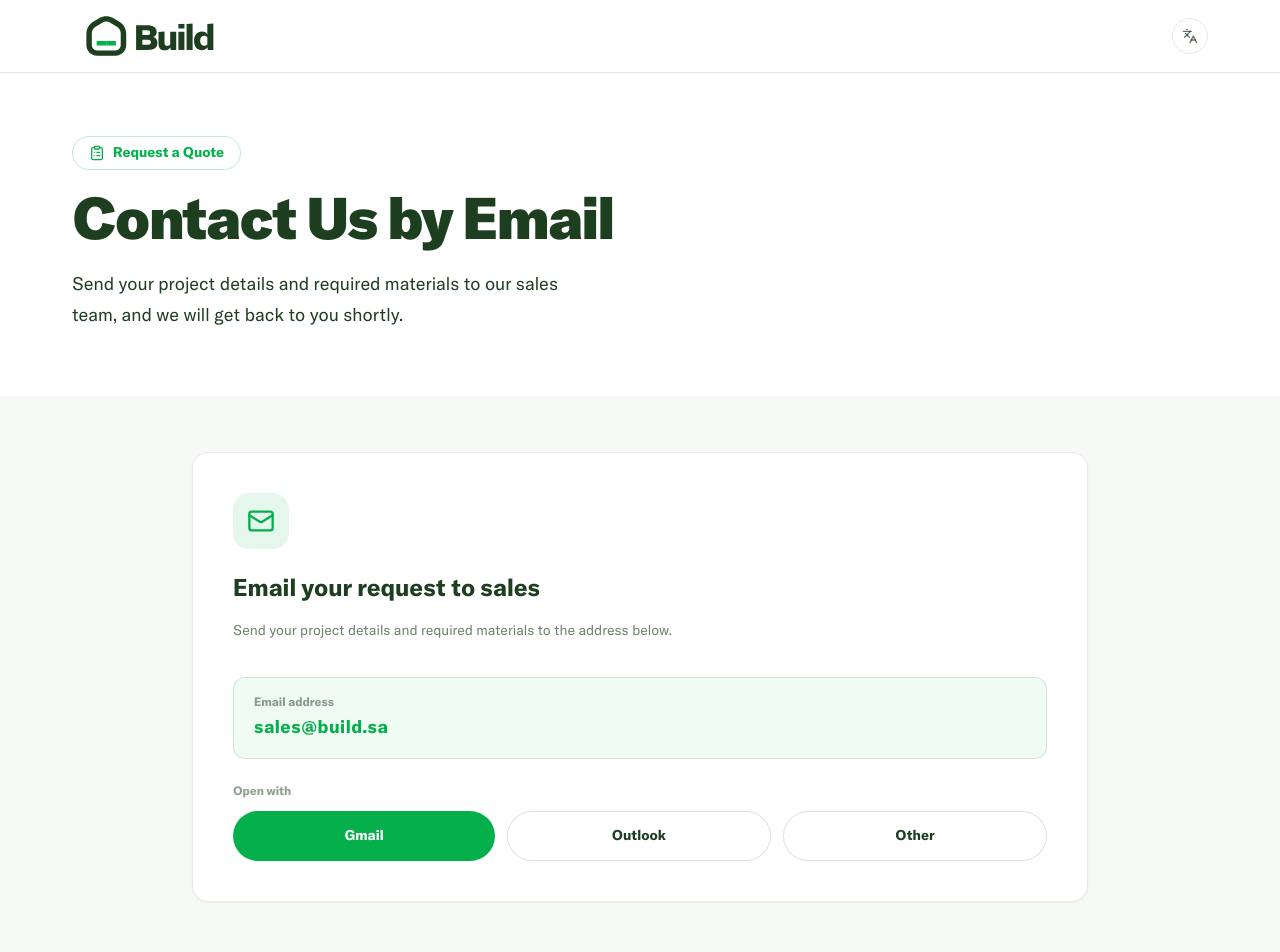
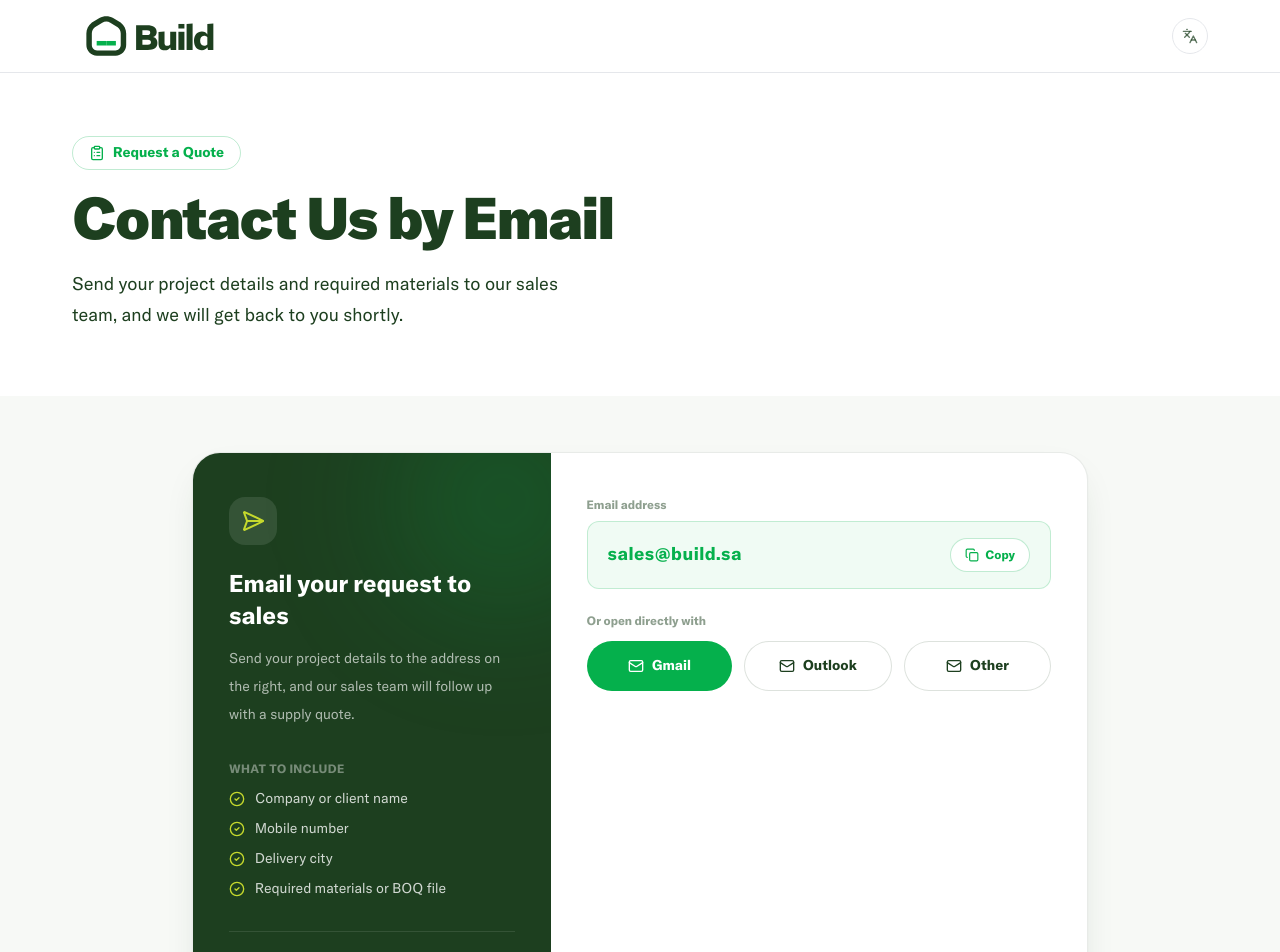
Before and after one commit to sulaimanalsuqub/buildsaudi, a Next.js app: page /get-quote in a window 1280 px wide. Shown: the top 952 px of the page. Built offline with nearby package versions, Linux system fonts and the light colour scheme; no server answers.

Commit message:
redesign: split-panel layout for email-fallback quote CTA
Adds a checklist and response-time reassurance on a dark brand panel,
plus a copy-to-clipboard email action alongside the existing
Gmail/Outlook/mailto shortcuts.

```diff
--- a/components/sections/quote-page-content.tsx
+++ b/components/sections/quote-page-content.tsx
@@ -1,4 +1,7 @@
-import { ClipboardList, Mail } from "lucide-react";
+"use client";
+
+import { useState } from "react";
+import { CheckCircle2, Check, ClipboardList, Clock, Copy, Mail, SendHorizontal } from "lucide-react";
 
 import { GetQuoteForm } from "@/components/forms/get-quote-form";
 import { Container } from "@/components/ui/container";
@@ -59,6 +62,8 @@ export function QuotePageContent({ isRtl = false }: QuotePageContentProps) {
 }
 
 function QuoteEmailFallback({ isRtl }: { isRtl: boolean }) {
+  const [copied, setCopied] = useState(false);
+
   const subject = isRtl
     ? "طلب عرض سعر — مواد بناء"
     : "Quote Request — Building Materials";
@@ -96,63 +101,108 @@ function QuoteEmailFallback({ isRtl }: { isRtl: boolean }) {
   const outlookHref = `https://outlook.live.com/mail/0/deeplink/compose?to=${encTo}&subject=${encSubject}&body=${encBody}`;
   const otherHref = `mailto:${SALES_EMAIL}?subject=${encSubject}&body=${encBody}`;
 
-  const btnBase =
-    "inline-flex flex-1 items-center justify-center rounded-full px-5 py-3.5 text-sm font-semibold transition-colors min-w-[7.5rem]";
+  const checklist = isRtl
+    ? ["اسم المنشأة أو العميل", "رقم الجوال", "مدينة التسليم", "المواد المطلوبة أو ملف BOQ"]
+    : ["Company or client name", "Mobile number", "Delivery city", "Required materials or BOQ file"];
+
+  const clients = [
+    { label: "Gmail", href: gmailHref, external: true },
+    { label: "Outlook", href: outlookHref, external: true },
+    { label: isRtl ? "بريد آخر" : "Other", href: otherHref, external: false },
+  ];
+
+  const handleCopy = async () => {
+    try {
+      await navigator.clipboard.writeText(SALES_EMAIL);
+      setCopied(true);
+      setTimeout(() => setCopied(false), 2000);
+    } catch {
+      // clipboard unavailable — the address is still selectable/visible above
+    }
+  };
 
   return (
-    <div className="rounded-2xl border border-brand-dark/10 bg-white p-8 shadow-sm md:p-10">
-      <div className="flex h-14 w-14 items-center justify-center rounded-2xl bg-brand-primary/10 text-brand-primary">
-        <Mail className="h-7 w-7" />
+    <div className="grid overflow-hidden rounded-[1.75rem] border border-brand-dark/10 bg-white shadow-[0_1px_2px_rgba(29,63,31,0.04),0_16px_40px_-16px_rgba(29,63,31,0.18)] md:grid-cols-5">
+      {/* left — context panel */}
+      <div className="relative overflow-hidden bg-brand-dark px-8 py-10 text-white md:col-span-2 md:px-9 md:py-11">
+        <div className="pointer-events-none absolute -end-16 -top-16 h-56 w-56 rounded-full bg-brand-primary/20 blur-3xl" />
+
+        <div className="relative flex h-12 w-12 items-center justify-center rounded-2xl bg-white/10">
+          <SendHorizontal className={`h-6 w-6 text-brand-accent ${isRtl ? "-scale-x-100" : ""}`} />
         </div>
 
-      <h2 className="mt-6 text-xl font-bold text-brand-dark md:text-2xl">
+        <h2 className="relative mt-6 text-xl font-bold md:text-2xl">
           {isRtl ? "أرسل طلبك إلى المبيعات" : "Email your request to sales"}
         </h2>
-      <p className="mt-3 max-w-xl text-sm leading-7 text-brand-dark/65">
+        <p className="relative mt-3 max-w-sm text-sm leading-7 text-white/65">
           {isRtl
-          ? "اكتب تفاصيل المشروع والمواد المطلوبة على البريد التالي."
-          : "Send your project details and required materials to the address below."}
+            ? "اكتب تفاصيل مشروعك على البريد المقابل، وسيتواصل معك فريق المبيعات لإعداد عرض التوريد."
+            : "Send your project details to the address on the right, and our sales team will follow up with a supply quote."}
         </p>
 
-      <div className="mt-8 rounded-xl border border-brand-primary/20 bg-brand-primary/[0.06] px-5 py-4">
+        <p className="relative mt-8 text-xs font-semibold uppercase tracking-wide text-white/40">
+          {isRtl ? "ماذا نحتاج منك؟" : "What to include"}
+        </p>
+        <ul className="relative mt-3 space-y-2.5">
+          {checklist.map((item) => (
+            <li key={item} className="flex items-start gap-2.5 text-sm text-white/80">
+              <CheckCircle2 className="mt-0.5 h-4 w-4 shrink-0 text-brand-accent" />
+              <span>{item}</span>
+            </li>
+          ))}
+        </ul>
+
+        <div className="relative mt-8 flex items-center gap-2 border-t border-white/10 pt-5 text-xs font-medium text-white/50">
+          <Clock className="h-3.5 w-3.5" />
+          {isRtl ? "نرد عادة خلال يوم عمل واحد" : "We typically reply within one business day"}
+        </div>
+      </div>
+
+      {/* right — action panel */}
+      <div className="px-8 py-10 md:col-span-3 md:px-9 md:py-11">
         <p className="text-xs font-semibold text-brand-dark/50">
           {isRtl ? "البريد الإلكتروني" : "Email address"}
         </p>
+
+        <div className="mt-2 flex items-center justify-between gap-3 rounded-xl border border-brand-primary/20 bg-brand-primary/[0.06] px-5 py-4">
           <a
             href={otherHref}
-          className="mt-1 inline-block text-lg font-bold tracking-wide text-brand-primary hover:underline"
+            className="truncate text-lg font-bold tracking-wide text-brand-primary hover:underline"
             dir="ltr"
           >
             {SALES_EMAIL}
           </a>
+          <button
+            type="button"
+            onClick={handleCopy}
+            className="inline-flex shrink-0 items-center gap-1.5 rounded-full border border-brand-primary/25 bg-white px-3.5 py-2 text-xs font-semibold text-brand-primary transition-colors hover:bg-brand-primary/10"
+          >
+            {copied ? <Check className="h-3.5 w-3.5" /> : <Copy className="h-3.5 w-3.5" />}
+            {copied ? (isRtl ? "تم النسخ" : "Copied") : isRtl ? "نسخ" : "Copy"}
+          </button>
         </div>
 
         <p className="mt-6 text-xs font-semibold text-brand-dark/50">
-        {isRtl ? "افتح عبر" : "Open with"}
+          {isRtl ? "أو افتح مباشرة عبر" : "Or open directly with"}
         </p>
         <div className="mt-3 flex flex-col gap-3 sm:flex-row">
+          {clients.map((client, i) => (
             <a
-          href={gmailHref}
-          target="_blank"
-          rel="noopener noreferrer"
-          className={`${btnBase} bg-brand-primary text-white hover:bg-brand-dark`}
+              key={client.label}
+              href={client.href}
+              target={client.external ? "_blank" : undefined}
+              rel={client.external ? "noopener noreferrer" : undefined}
+              className={`inline-flex flex-1 items-center justify-center gap-2 rounded-full px-5 py-3.5 text-sm font-semibold transition-colors min-w-[7.5rem] ${
+                i === 0
+                  ? "bg-brand-primary text-white hover:bg-brand-dark"
+                  : "border border-brand-dark/15 bg-white text-brand-dark hover:bg-brand-dark/[0.04]"
+              }`}
             >
-          Gmail
+              <Mail className="h-4 w-4" />
+              {client.label}
             </a>
-        <a
-          href={outlookHref}
-          target="_blank"
-          rel="noopener noreferrer"
-          className={`${btnBase} border border-brand-dark/15 bg-white text-brand-dark hover:bg-brand-dark/[0.04]`}
-        >
-          Outlook
-        </a>
-        <a
-          href={otherHref}
-          className={`${btnBase} border border-brand-dark/15 bg-white text-brand-dark hover:bg-brand-dark/[0.04]`}
-        >
-          {isRtl ? "أخرى" : "Other"}
-        </a>
+          ))}
+        </div>
       </div>
     </div>
   );
```
Lines whose indentation alone changed are shown as unchanged.
